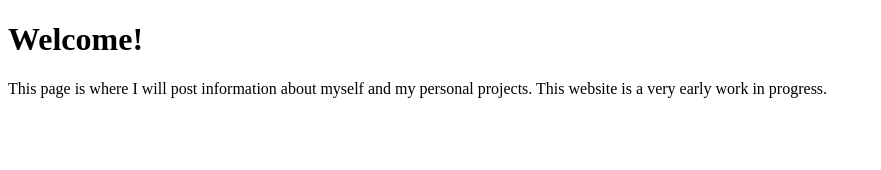
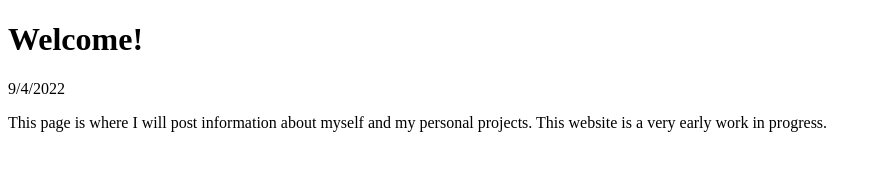
Before and after one commit to owenhaiar/owenhaiar.github.io, a plain HTML site: page index.html in a window 1280 px wide. Shown: the whole page, without its empty margins (0-881 px from the left). Drawn offline with Linux system fonts and the light colour scheme.

Commit message:
Created css file

```diff
--- a/index.html
+++ b/index.html
@@ -3,6 +3,7 @@
 <title>Owen Haiar</title>
 <body>
 <h1>Welcome!</h1>
+<p>9/4/2022</p>
 <p>This page is where I will post information about myself and my personal projects. This website is a very early work in progress.</p>
 </body>
 </html>
```
Also changed, not shown: style.css (added).
